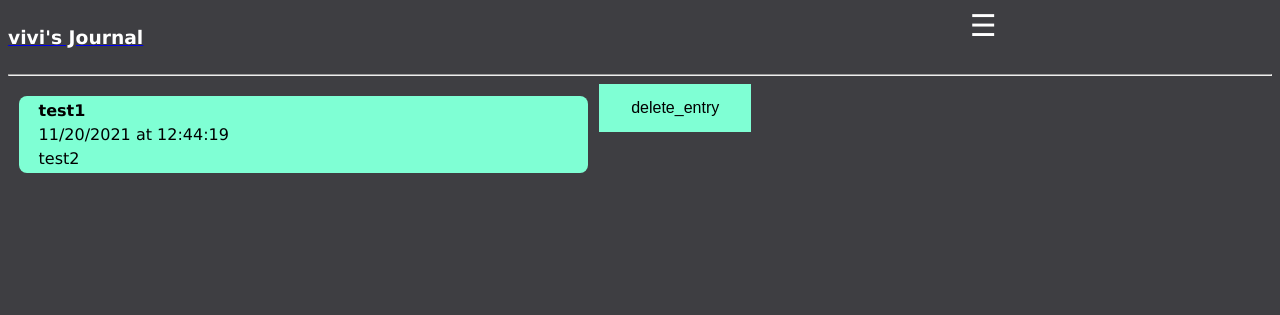
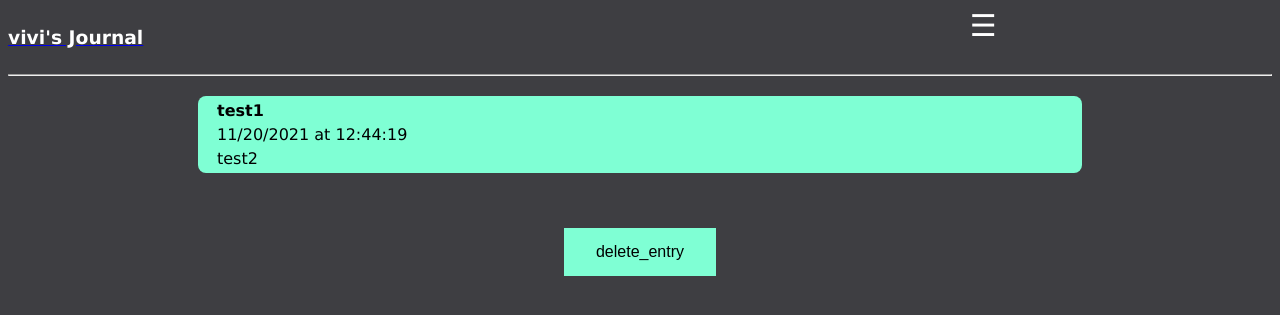
Before and after one commit to vivian-hafener-lanl/journal, a Flask app: a page that uses project/templates/entry.html in a window 1280 px wide. Shown: the top 315 px of the page. Run offline with Flask 2, Linux system fonts and the light colour scheme; a user stored in the database is signed in; data comes from the database, SQL or seed files in the repository.

Commit message:
Made some changes to the css styling for entries

```diff
--- a/project/static/style.css
+++ b/project/static/style.css
@@ -2,6 +2,13 @@
     background-color: #3e3e42;
 } */
 
+/* Centered button */
+.centered_button {
+  display: flex;
+  height: 100px;
+  justify-content: center;
+  align-items: center;
+}
 
 /* Navbar stuff */
 
@@ -353,6 +360,19 @@ h3 {
     font-size: 16px;
 }
 
+.wide_button {
+  background-color: aquamarine;
+  border: none;
+  color: black;
+  padding: 15px 32px;
+  text-align: center;
+  text-decoration: none;
+  display: inline-block;
+  font-size: 16px;
+  width: 45%;
+}
+
+
 .button:hover {
     background-color: aqua;
 }
@@ -363,6 +383,12 @@ h3 {
     margin: 5px;
 }
 
+.single_entry_rounded {
+  background-color: aquamarine;
+  border-radius: 8px;
+  margin: 1.2em;
+  width: 70%;
+}
 .single_entry {
     margin: 5px;
     padding-left: 0.9em;
--- a/project/templates/entry.html
+++ b/project/templates/entry.html
@@ -28,14 +28,22 @@
     <body>
         <hr/>
         {% for entry in Journal if entry.id == entry_id %}
-        <div class="rounded">
+        <div class="centered_button">
+             <div class="single_entry_rounded">
             <h4 class="single_entry">{{ entry.title }}</h4>
             <p class="single_entry">{{ entry.time.date().strftime("%m/%d/%Y") }} at {{ entry.time.time().strftime("%H:%M:%S") }}</p>
             <p class="single_entry">{{ entry.entry }}</p>
         </div>
-        <form action = "{{ request.path }}" method = "post">
-            <input class="button" type="submit" name="delete_button" value="delete_entry">
-        </form>
+        </div>
+
+
+    </br>
+        <div class="centered_button">
+            <form action = "{{ request.path }}" method = "post">
+                <input class="button" type="submit" name="delete_button" value="delete_entry">
+            </form>
+        </div>
+
         {% endfor %}
     </body>
 
```
